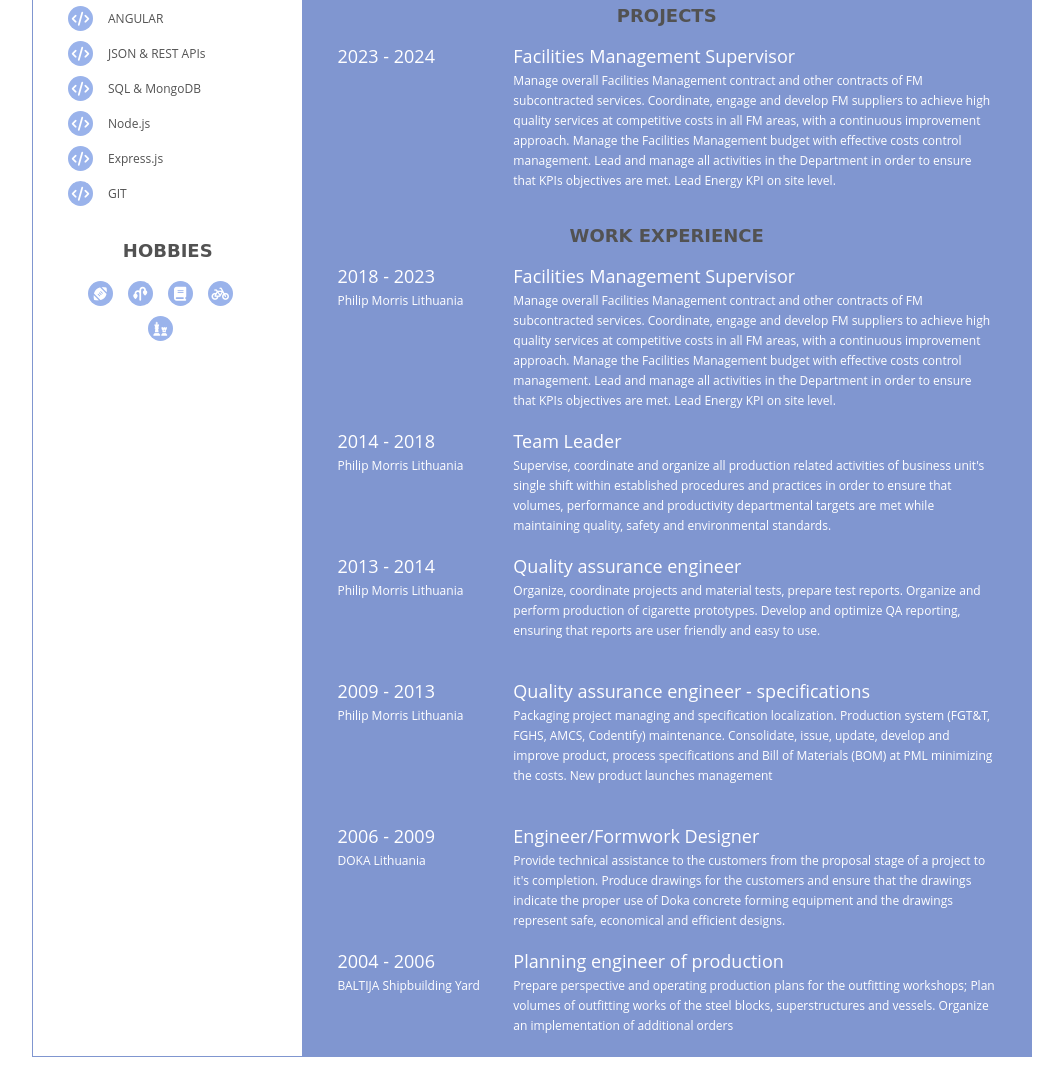
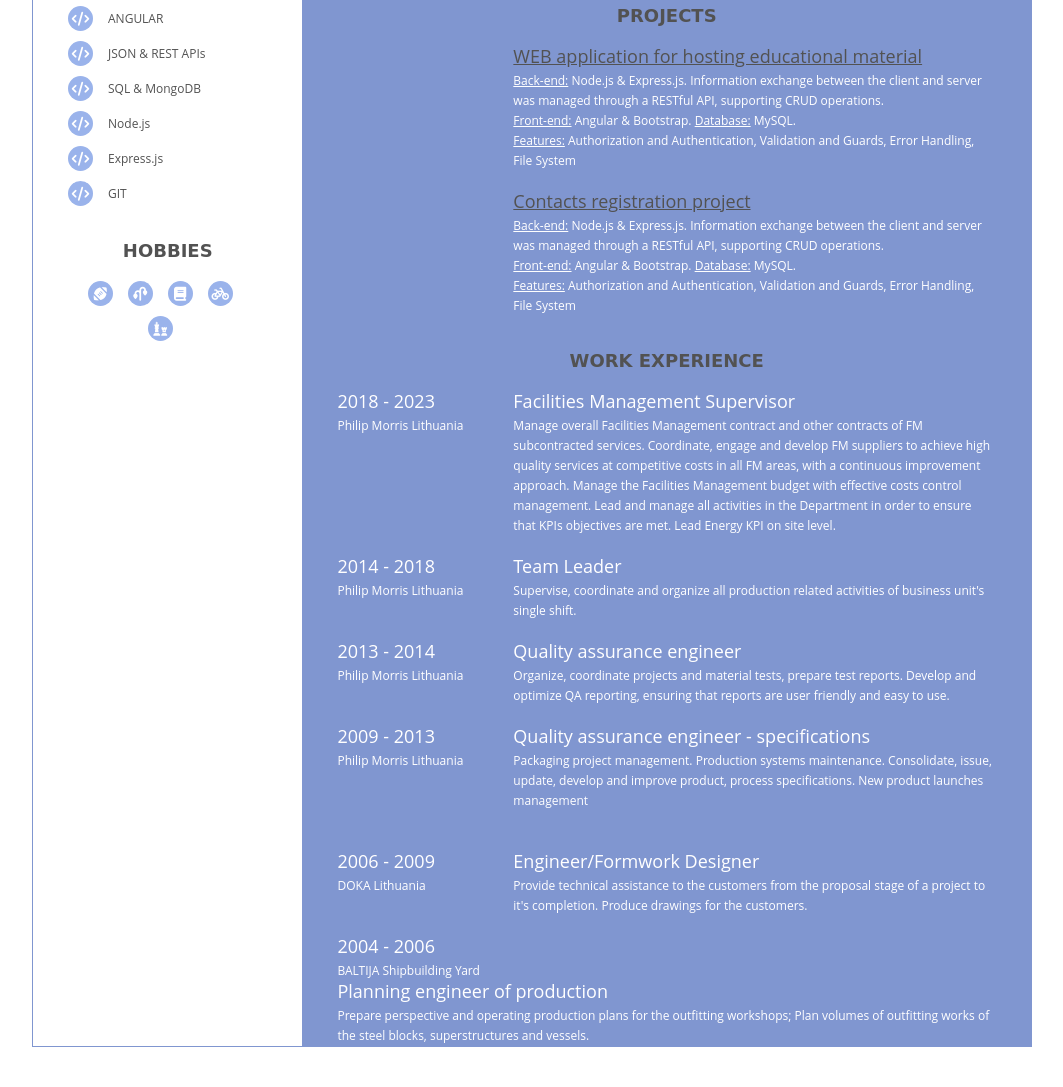
Before and after one commit to Jongita/Resume, a website: page index.html in a window 1280 px wide. Shown: the part 580-1667 px from the top of the page, without its empty margins (108-1171 px from the left). Drawn offline with nearby package versions, Linux system fonts and the light colour scheme.

Commit message:
expierence

```diff
--- a/css/style.css
+++ b/css/style.css
@@ -102,6 +102,9 @@ h2 {
     color: var(--white);
 }
 
+.r_ed_right a {
+    color: var(--primary-text-clr);
+}
 .resume_left .r_hobbies ul {
     display: flex;
     justify-content: center;
--- a/index.html
+++ b/index.html
@@ -10,7 +10,6 @@
 </head>
 
 <body>
-
     <section class="resume">
         <div class="resume_left">
             <div class="r_profile_pic">
@@ -70,7 +69,6 @@
                                 <p>GIT</p>
                             </li>
                         </ul>
-
                     </div>
                 </div>
                 <div class="r_hobbies">
@@ -109,19 +107,15 @@
                     <i class="bi bi-github">
                         <span><a href="https://github.com/Jongita">jongita.github.io</a></span>
                     </i>
-
                     <i class="bi bi-linkedin">
                         <span pan><a href="https://www.linkedin.com/in/jurgita-jonaityte-7b913798?utm_source=share&utm_campaign=share_via&utm_content=profile&utm_medium=ios_app">JurgitaJonaitytė</a></span>
                     </i>
-
                     <i class="bi bi-telephone-fill">
                         <span>+37069885632</span>
                     </i>
-
                     <i class="bi bi-geo-alt">
                         <span>Klaipėda, Lithuania</span>
                     </i>
-
                 </div>
 
             </div>
@@ -165,14 +159,28 @@
                     <ul>
                         <li>
                             <div class="r_ed_left">
-                                <p>2023 - 2024</p>
+                                <!-- <p>2023 - 2024</p> -->
                             </div>
                             <div class="r_ed_right">
-                                <p>Facilities Management Supervisor</p>
-                                <p>Manage overall Facilities Management contract and other contracts of FM subcontracted services. Coordinate, engage and develop FM suppliers to achieve high quality services at competitive costs in all FM areas, with a continuous improvement approach. Manage the Facilities Management budget with effective costs control management. Lead and manage all activities in the Department in order to ensure that KPIs objectives are met. Lead Energy KPI on site level. </p>
+                                <p><a href="https://github.com/Jongita/BITProject">WEB application for hosting educational material</a></p>
+                                <p><u>Back-end:</u> Node.js & Express.js. Information exchange between the client and server was managed through a RESTful API, supporting CRUD operations. </p>
+                                <p><u>Front-end:</u> Angular & Bootstrap. <u>Database:</u> MySQL.</p>
+                                <p><u>Features:</u> Authorization and Authentication, Validation and Guards, Error Handling, File System </p>
                             </div>
+
                         </li>
+                        <li>
+                            <div class="r_ed_left">
+                                <!-- <p>2023 - 2024</p> -->
+                            </div>
+                            <div class="r_ed_right">
+                                <p><a href="Contacts registration project">Contacts registration project</a></p>
+                                <p><u>Back-end:</u> Node.js & Express.js. Information exchange between the client and server was managed through a RESTful API, supporting CRUD operations. </p>
+                                <p><u>Front-end:</u> Angular & Bootstrap. <u>Database:</u> MySQL.</p>
+                                <p><u>Features:</u> Authorization and Authentication, Validation and Guards, Error Handling, File System </p>
+                            </div>
 
+                        </li>
                     </ul>
                 </div>
 
@@ -196,7 +204,7 @@
                             </div>
                             <div class="r_ed_right">
                                 <p>Team Leader</p>
-                                <p>Supervise, coordinate and organize all production related activities of business unit's single shift within established procedures and practices in order to ensure that volumes, performance and productivity departmental targets are met while maintaining quality, safety and environmental standards.</p>
+                                <p>Supervise, coordinate and organize all production related activities of business unit's single shift.</p>
                             </div>
                         </li>
                         <li>
@@ -206,9 +214,9 @@
                             </div>
                             <div class="r_ed_right">
                                 <p>Quality assurance engineer</p>
-                                <p>Organize, coordinate projects and material tests, prepare test reports. Organize and perform production of cigarette prototypes. Develop and optimize QA reporting, ensuring that reports are user friendly and easy to use. </p>
+                                <p>Organize, coordinate projects and material tests, prepare test reports. Develop and optimize QA reporting, ensuring that reports are user friendly and easy to use. </p>
                             </div>
-                        <li>
+                        </li>
                         <li>
                             <div class="r_ed_left">
                                 <p>2009 - 2013</p>
@@ -216,8 +224,9 @@
                             </div>
                             <div class="r_ed_right">
                                 <p>Quality assurance engineer - specifications</p>
-                                <p>Packaging project managing and specification localization. Production system (FGT&T, FGHS, AMCS, Codentify) maintenance. Consolidate, issue, update, develop and improve product, process specifications and Bill of Materials (BOM) at PML minimizing the costs. New product launches management</p>
+                                <p>Packaging project management. Production systems maintenance. Consolidate, issue, update, develop and improve product, process specifications. New product launches management</p>
                             </div>
+                        </li>
                         <li>
                         <li>
                             <div class="r_ed_left">
@@ -226,22 +235,20 @@
                             </div>
                             <div class="r_ed_right">
                                 <p>Engineer/Formwork Designer</p>
-                                <p>Provide technical assistance to the customers from the proposal stage of a project to it's completion. Produce drawings for the customers and ensure that the drawings indicate the proper use of Doka concrete forming equipment and the drawings represent safe, economical and efficient designs.</p>
+                                <p>Provide technical assistance to the customers from the proposal stage of a project to it's completion. Produce drawings for the customers.</p>
                             </div>
-                        <li>
+                        </li>
                         <div class="r_ed_left">
                             <p>2004 - 2006</p>
                             <p>BALTIJA Shipbuilding Yard</p>
                         </div>
                         <div class="r_ed_right">
                             <p>Planning engineer of production</p>
-                                <p>Prepare perspective and operating production plans for the outfitting workshops; Plan volumes of outfitting works of the steel blocks, superstructures and vessels. Organize an implementation of additional orders</p>
+                            <p>Prepare perspective and operating production plans for the outfitting workshops; Plan volumes of outfitting works of the steel blocks, superstructures and vessels.</p>
                         </div>
                         </li>
                     </ul>
                 </div>
-
-
             </div>
         </div>
     </section>
```
Lines whose indentation alone changed are shown as unchanged.
